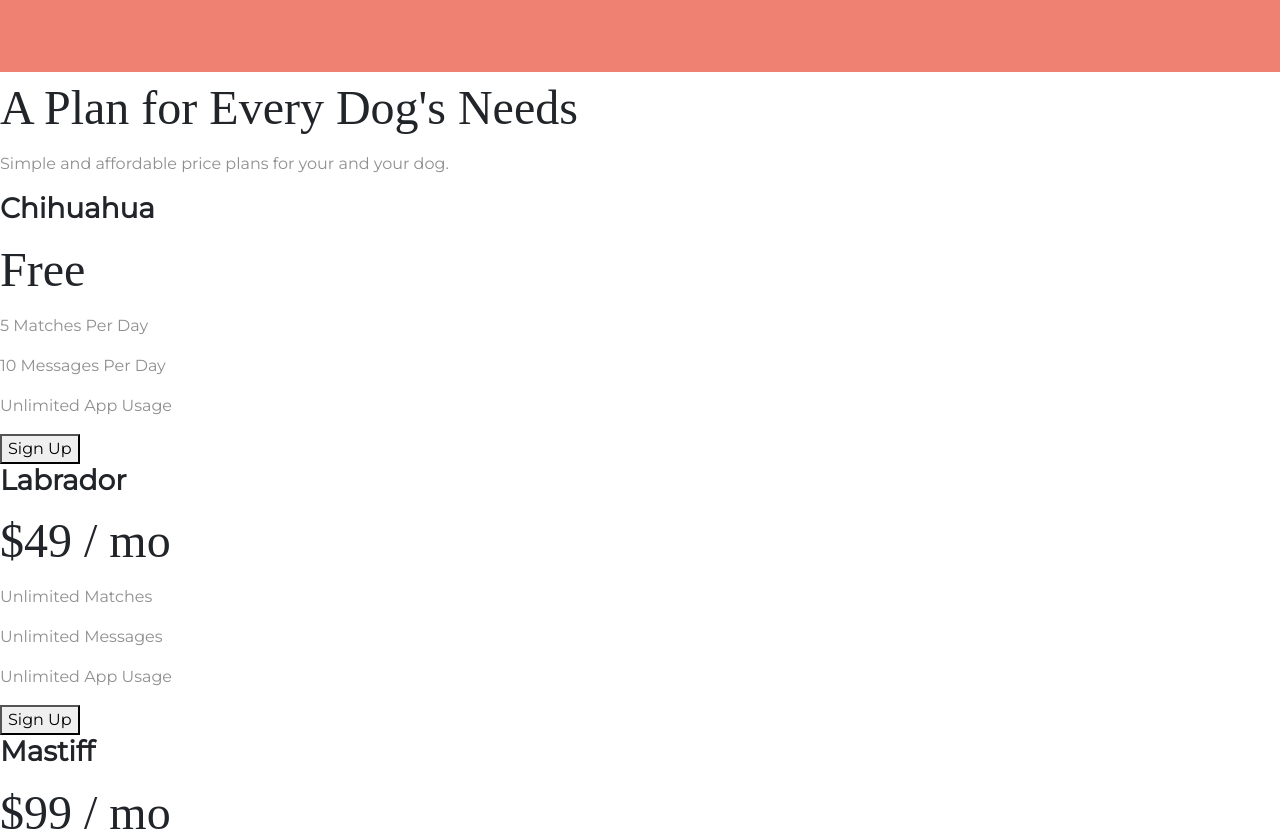
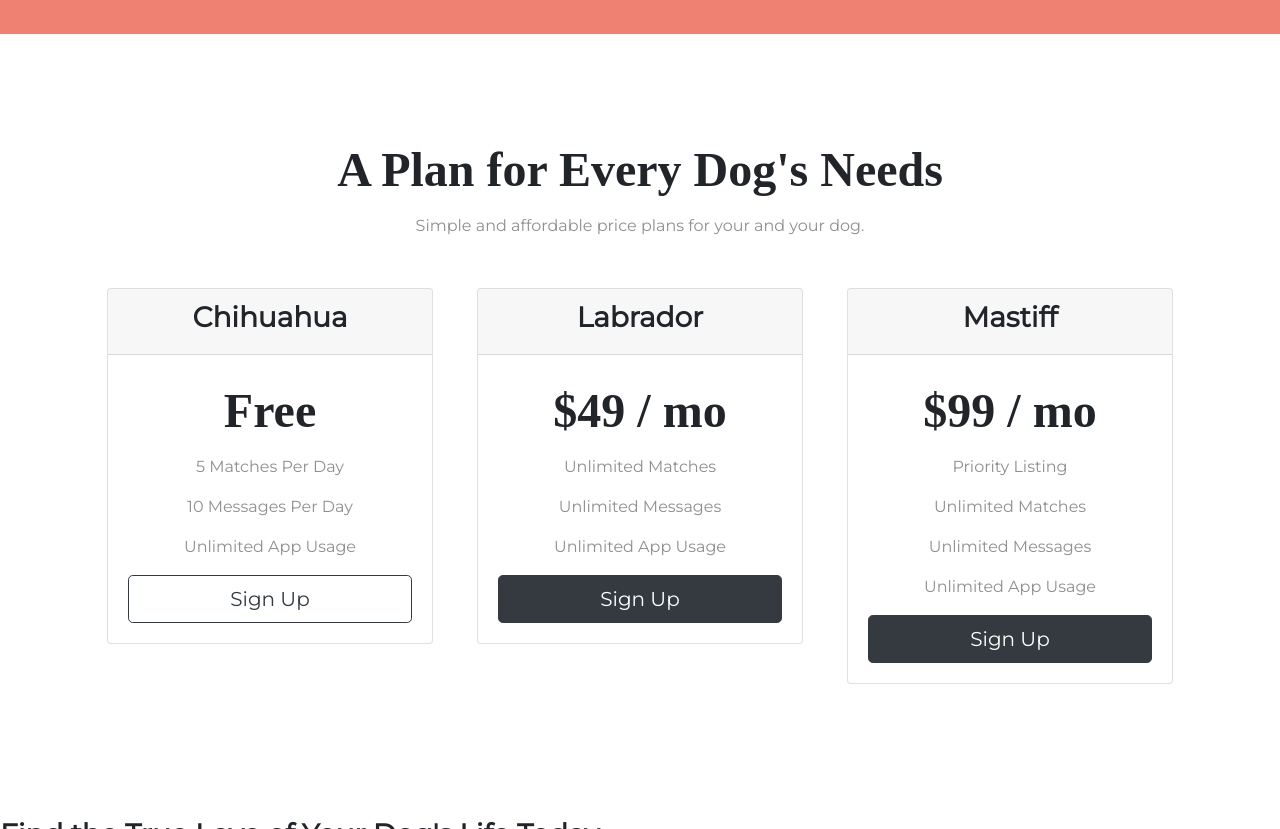
Before and after one commit to tihomirbg4/TinDog, a plain HTML site: page index.html in a window 1280 px wide. Shown: the part 1971-2800 px from the top of the page. Drawn offline with nearby package versions, Linux system fonts and the light colour scheme.

Commit message:
Add files via upload

```diff
--- a/css/styles.css
+++ b/css/styles.css
@@ -15,7 +15,7 @@ margin-bottom: 20px;
 }
 
 .container-fluid {
-    padding: 3% 15%;
+    padding: 3% 15% 7%;
 }
 
 /* Navigation Bar */
@@ -51,10 +51,13 @@ margin-bottom: 20px;
 .title-image {
     width: 60%;
     transform: rotate(25deg);
+    position: absolute;
+    right: 30%;
 }
 
 h2 {
     font-family: "Montserrat-Bold";
+    font-weight: bold;
     font-size: 3rem;
     line-height: 1.5;
 }
@@ -72,6 +75,8 @@ p {
 
 #features {
     padding: 7% 15%;
+    background-color: #fff;
+    position: relative;
 }
 
 
@@ -118,3 +123,14 @@ p {
     width: 15%;
     margin: 20px 20px 50px;
 }
+
+/* Pricing Section */
+
+#pricing {
+    padding: 100px;
+    text-align: center;
+}
+
+.pricing-column {
+    padding: 3% 2%;
+}
--- a/index.html
+++ b/index.html
@@ -148,31 +148,57 @@
     <h2>A Plan for Every Dog's Needs</h2>
     <p>Simple and affordable price plans for your and your dog.</p>
 
+    <div class="row">
+      <div class="pricing-column col-lg-4 col-md-6">
+        <div class="card">
+          <div class="card-header">
+            <h3>Chihuahua</h3>
+          </div>
 
-    <h3>Chihuahua</h3>
+          <div class="card-body">
             <h2>Free</h2>
             <p>5 Matches Per Day</p>
             <p>10 Messages Per Day</p>
             <p>Unlimited App Usage</p>
-    <button type="button">Sign Up</button>
+            <button class="btn btn-lg btn-block btn-outline-dark" type="button">Sign Up</button>
+          </div>
+        </div>
+      </div>
 
+      <div class="pricing-column col-lg-4 col-md-6">
+        <div class="card">
+          <div class="card-header">
+            <h3>Labrador</h3>
+          </div>
 
-    <h3>Labrador</h3>
+          <div class="card-body">
             <h2>$49 / mo</h2>
             <p>Unlimited Matches</p>
             <p>Unlimited Messages</p>
             <p>Unlimited App Usage</p>
-    <button type="button">Sign Up</button>
+            <button class="btn btn-lg btn-block btn-dark" type="button">Sign Up</button>
+          </div>
+        </div>
+      </div>
 
+      <div class="pricing-column col-lg-4">
+        <div class="card">
+          <div class="card-header">
+            <h3>Mastiff</h3>
+          </div>
 
-    <h3>Mastiff</h3>
+          <div class="card-body">
             <h2>$99 / mo</h2>
-    <p>Pirority Listing</p>
+            <p>Priority Listing</p>
             <p>Unlimited Matches</p>
             <p>Unlimited Messages</p>
             <p>Unlimited App Usage</p>
-    <button type="button">Sign Up</button>
+            <button class="btn btn-lg btn-block btn-dark" type="button">Sign Up</button>
+          </div>
+        </div>
+      </div>
 
+    </div>
   </section>
 
 
```
Lines whose indentation alone changed are shown as unchanged.
